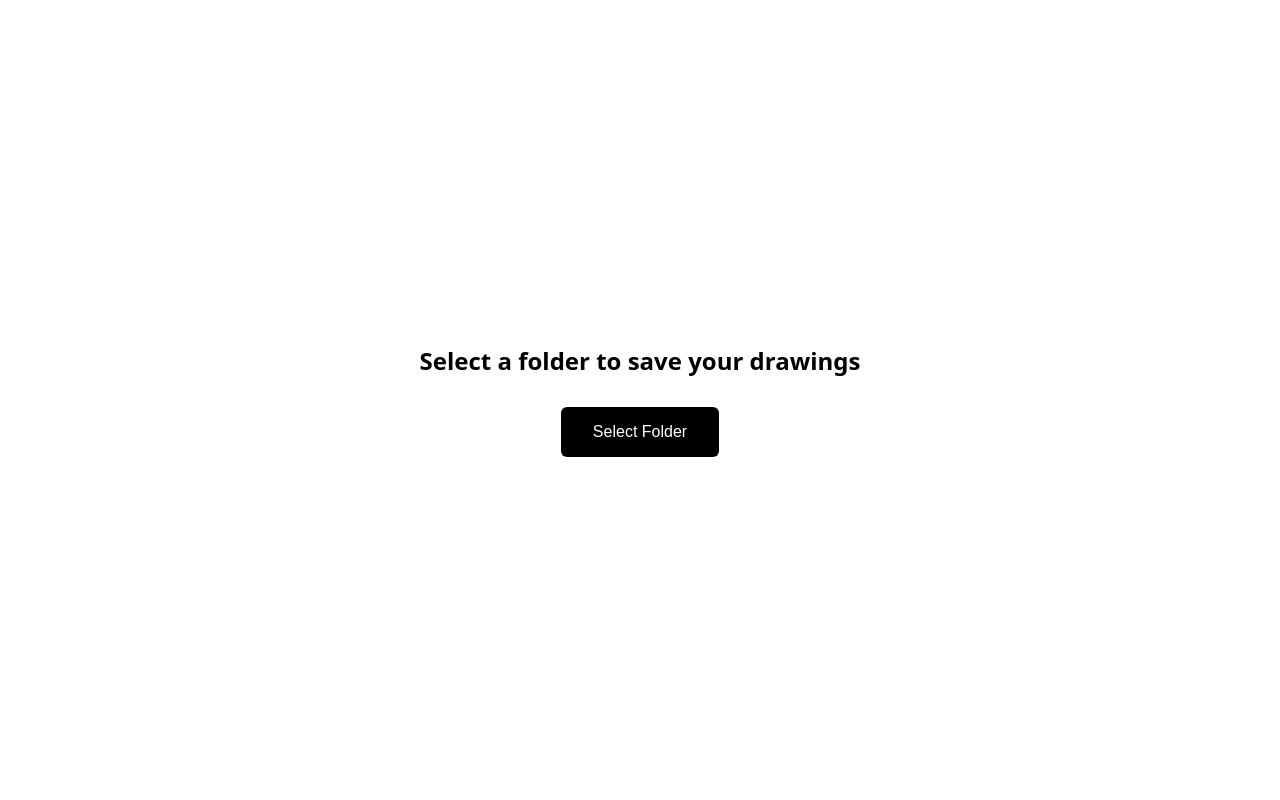
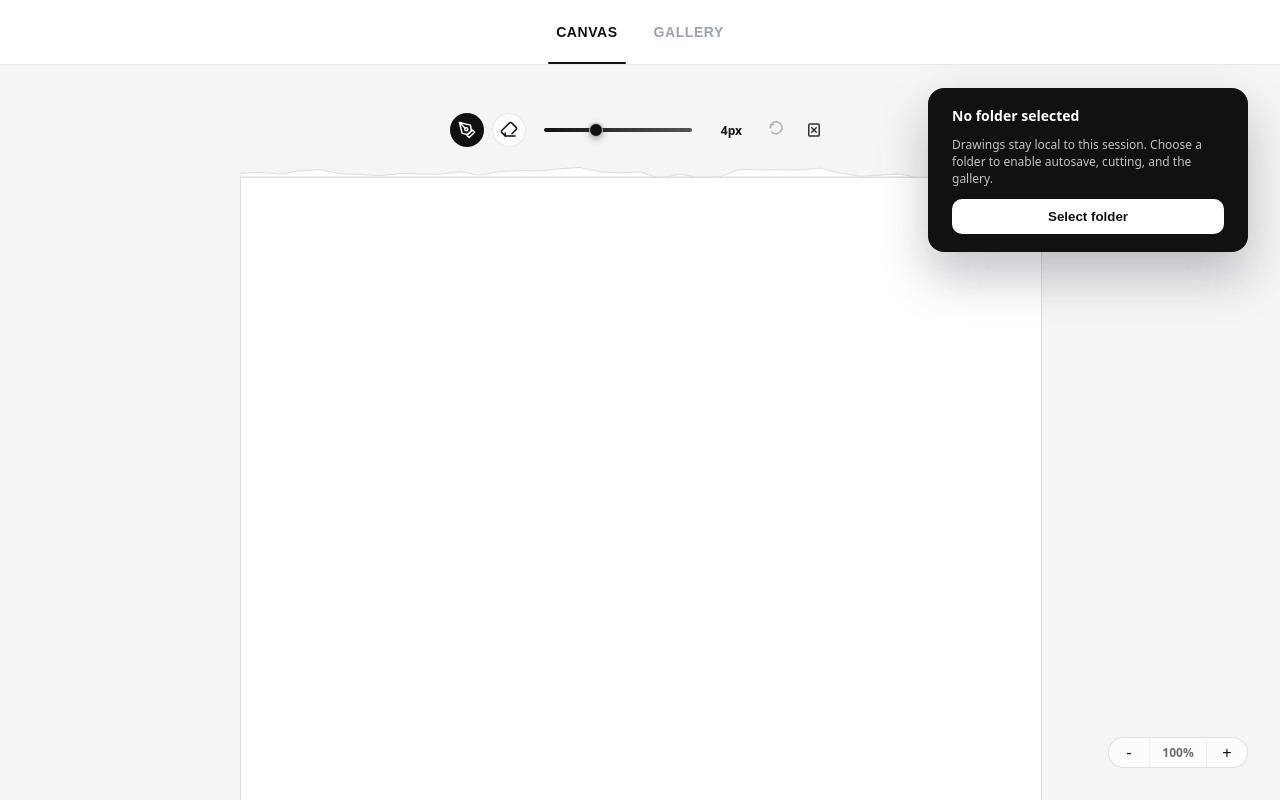
Before and after one commit to hashrock/scrap-paper, a React (Vite) app: page / in a window 1280 px wide. Built offline with nearby package versions, Linux system fonts and the light colour scheme.

Commit message:
add trial without file handle

```diff
--- a/src/App.tsx
+++ b/src/App.tsx
@@ -1,6 +1,5 @@
 import { useCallback, useEffect, useState } from 'react'
 import './App.css'
-import DirectorySelector from './components/DirectorySelector'
 import Toolbar from './components/Toolbar'
 import CanvasWorkspace from './components/CanvasWorkspace'
 import GalleryView from './components/GalleryView'
@@ -20,6 +19,7 @@ function App() {
   const { directoryHandle, recentDirs, selectNewDirectory, selectRecentDirectory } = useDirectoryManager()
   const { toast, showToast } = useToast()
   const { savedImages, reloadSavedImages } = useSavedImages(directoryHandle)
+  const hasDirectory = Boolean(directoryHandle)
 
   useEffect(() => {
     if (mode === 'gallery') {
@@ -40,16 +40,6 @@ function App() {
     }
   }, [mode, reloadSavedImages, showToast])
 
-  if (!directoryHandle) {
-    return (
-      <DirectorySelector
-        recentDirs={recentDirs}
-        onSelectNewDirectory={selectNewDirectory}
-        onSelectRecentDirectory={selectRecentDirectory}
-      />
-    )
-  }
-
   return (
     <div style={{
       width: '100vw',
@@ -64,6 +54,74 @@ function App() {
         onModeChange={setMode}
       />
 
+      {!hasDirectory && (
+        <div
+          style={{
+            position: 'fixed',
+            top: '88px',
+            right: '32px',
+            backgroundColor: '#111',
+            color: '#fff',
+            padding: '18px 24px',
+            borderRadius: '16px',
+            boxShadow: '0 24px 48px rgba(15, 23, 42, 0.25)',
+            display: 'flex',
+            flexDirection: 'column',
+            gap: '12px',
+            maxWidth: '320px',
+            zIndex: 150
+          }}
+        >
+          <div style={{ fontSize: '14px', fontWeight: 600 }}>No folder selected</div>
+          <div style={{ fontSize: '12px', color: 'rgba(255,255,255,0.75)', lineHeight: 1.4 }}>Drawings stay local to this session. Choose a folder to enable autosave, cutting, and the gallery.</div>
+          <div style={{ display: 'flex', flexDirection: 'column', gap: '8px' }}>
+            <button
+              type="button"
+              onClick={() => { void selectNewDirectory() }}
+              style={{
+                padding: '10px 14px',
+                borderRadius: '10px',
+                border: 'none',
+                backgroundColor: '#fff',
+                color: '#111',
+                fontWeight: 600,
+                cursor: 'pointer'
+              }}
+            >
+              Select folder
+            </button>
+            {recentDirs.length > 0 && (
+              <select
+                defaultValue=""
+                onChange={(event) => {
+                  const selectedId = event.currentTarget.value
+                  if (!selectedId) return
+                  const entry = recentDirs.find((dir) => dir.id === selectedId)
+                  if (entry) {
+                    void selectRecentDirectory(entry)
+                  }
+                  event.currentTarget.value = ''
+                }}
+                style={{
+                  padding: '8px 10px',
+                  borderRadius: '10px',
+                  border: '1px solid rgba(255,255,255,0.3)',
+                  backgroundColor: 'rgba(255,255,255,0.1)',
+                  color: '#fff',
+                  fontSize: '12px',
+                  cursor: 'pointer'
+                }}
+              >
+                <option value="" disabled>Open recent…</option>
+                {recentDirs.map((entry) => (
+                  <option key={entry.id} value={entry.id}>{entry.name}</option>
+                ))}
+              </select>
+            )}
+          </div>
+        </div>
+      )}
+
       <div style={{
         flex: 1,
         overflow: 'auto',
@@ -73,11 +131,69 @@ function App() {
         padding: '40px'
       }}>
         {mode === 'gallery' ? (
-          <GalleryView
-            directoryHandle={directoryHandle}
-            images={savedImages}
-            onImageDeleted={reloadSavedImages}
-          />
+          hasDirectory ? (
+            <GalleryView
+              directoryHandle={directoryHandle as FileSystemDirectoryHandle}
+              images={savedImages}
+              onImageDeleted={reloadSavedImages}
+            />
+          ) : (
+            <div
+              style={{
+                maxWidth: '520px',
+                width: '100%',
+                backgroundColor: '#fff',
+                borderRadius: '24px',
+                boxShadow: '0 24px 48px rgba(15, 23, 42, 0.12)',
+                padding: '32px',
+                display: 'flex',
+                flexDirection: 'column',
+                gap: '16px',
+                alignItems: 'flex-start'
+              }}
+            >
+              <h2 style={{ margin: 0, fontSize: '20px', fontWeight: 600, color: '#111' }}>Saving is disabled</h2>
+              <p style={{ margin: 0, fontSize: '14px', color: '#444', lineHeight: 1.6 }}>Pick a folder to unlock autosave and view the gallery of your clipped images.</p>
+              <button
+                type="button"
+                onClick={() => { void selectNewDirectory() }}
+                style={{
+                  padding: '12px 18px',
+                  borderRadius: '10px',
+                  border: 'none',
+                  backgroundColor: '#111',
+                  color: '#fff',
+                  fontWeight: 600,
+                  cursor: 'pointer'
+                }}
+              >
+                Select folder
+              </button>
+              {recentDirs.length > 0 && (
+                <div style={{ width: '100%', display: 'flex', flexDirection: 'column', gap: '8px' }}>
+                  <span style={{ fontSize: '12px', color: '#666', fontWeight: 600 }}>Recent folders</span>
+                  {recentDirs.map((entry) => (
+                    <button
+                      key={entry.id}
+                      type="button"
+                      onClick={() => { void selectRecentDirectory(entry) }}
+                      style={{
+                        padding: '10px 12px',
+                        borderRadius: '10px',
+                        border: '1px solid #e5e7eb',
+                        backgroundColor: '#fff',
+                        color: '#111',
+                        textAlign: 'left',
+                        cursor: 'pointer'
+                      }}
+                    >
+                      {entry.name}
+                    </button>
+                  ))}
+                </div>
+              )}
+            </div>
+          )
         ) : (
           <CanvasWorkspace
             directoryHandle={directoryHandle}
--- a/src/components/CanvasWorkspace.tsx
+++ b/src/components/CanvasWorkspace.tsx
@@ -14,7 +14,7 @@ interface CutAnimationState {
 }
 
 interface CanvasWorkspaceProps {
-  directoryHandle: FileSystemDirectoryHandle
+  directoryHandle: FileSystemDirectoryHandle | null
   tool: Tool
   strokeWidth: number
   strokeWidthOptions: number[]
@@ -273,6 +273,8 @@ const CanvasWorkspace = ({
   }, [extendCanvas, scheduleAutoSave])
 
   const handleScissorClick = useCallback(async (y: number) => {
+    if (!directoryHandle) return
+
     const canvas = canvasRef.current
     if (!canvas) return
 
@@ -381,6 +383,13 @@ const CanvasWorkspace = ({
   const scaledHeight = canvasHeight * zoom
   const panelWidth = Math.min(CANVAS_WIDTH + 160, Math.max(360, scaledWidth))
   const bottomPadding = Math.max(160, Math.round(120 * zoom))
+  const canSave = Boolean(directoryHandle)
+
+  useEffect(() => {
+    if (!canSave && hoveredScissorY !== null) {
+      setHoveredScissorY(null)
+    }
+  }, [canSave, hoveredScissorY])
 
   return (
     <div
@@ -626,7 +635,7 @@ const CanvasWorkspace = ({
               </div>
             )}
 
-            {hoveredScissorY !== null && !cutAnimation && (
+            {canSave && hoveredScissorY !== null && !cutAnimation && (
               <>
                 <div
                   style={{
@@ -669,6 +678,8 @@ const CanvasWorkspace = ({
               </>
             )}
 
+            {canSave && (
+              <>
                 <svg
                   width="40"
                   height={canvasHeight}
@@ -724,6 +735,8 @@ const CanvasWorkspace = ({
                     }
                   }}
                 />
+              </>
+            )}
           </div>
         </div>
 
```
Lines whose indentation alone changed are shown as unchanged.
